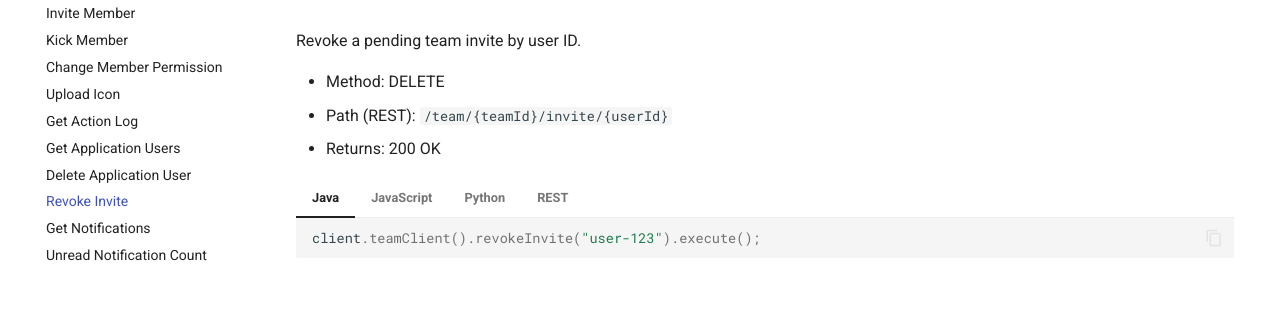
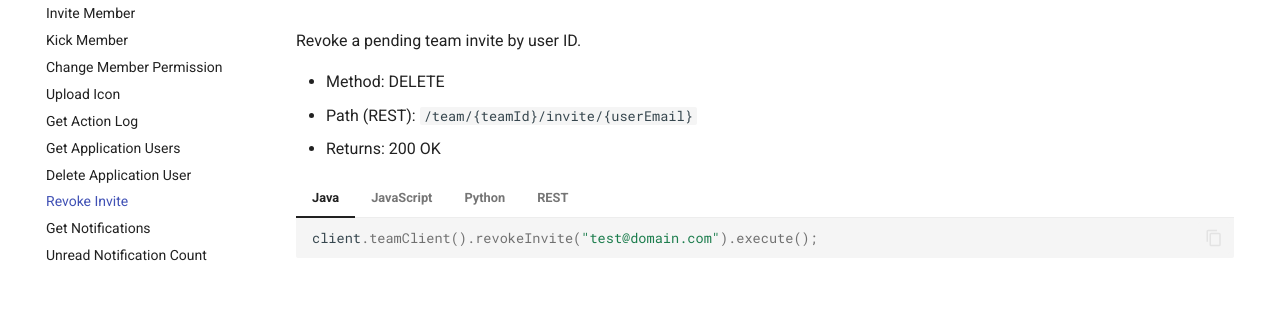
Before and after one commit to swiftbytegbr/gmc-docs, an MkDocs documentation site: the page built from docs/nav/reference/teams/revoke-invite.md, in a window 1280 px wide. Shown: the part 200-535 px from the top of the page. Built offline with MkDocs 1.6.1 and Material for MkDocs 9.7.7, drawn with Linux system fonts in a browser that asks for light colours.

Commit message:
docs: renamed userId to email in revoke invite

````diff
--- a/docs/nav/reference/teams/revoke-invite.md
+++ b/docs/nav/reference/teams/revoke-invite.md
@@ -3,30 +3,30 @@
 Revoke a pending team invite by user ID.
 
 - Method: DELETE
-- Path (REST): `/team/{teamId}/invite/{userId}`
+- Path (REST): `/team/{teamId}/invite/{userEmail}`
 - Returns: 200 OK
 
 === "Java"
 
     ```java
-    client.teamClient().revokeInvite("user-123").execute();
+    client.teamClient().revokeInvite("test@domain.com").execute();
     ```
 
 === "JavaScript"
 
     ```ts
-    await client.teamClient.revokeInvite('user-123');
+    await client.teamClient.revokeInvite('test@domain.com');
     ```
 
 === "Python"
 
     ```python
-    client.team_client.revoke_invite('user-123')
+    client.team_client.revoke_invite('test@domain.com')
     ```
 
 === "REST"
 
     ```bash
     curl -X DELETE -H "Application-Token: $GMC_APP_TOKEN" \
-      https://api.gamemanager.cloud/team/$TEAM_ID/invite/user-123
+      https://api.gamemanager.cloud/team/$TEAM_ID/invite/test@domain.com
     ```
````
